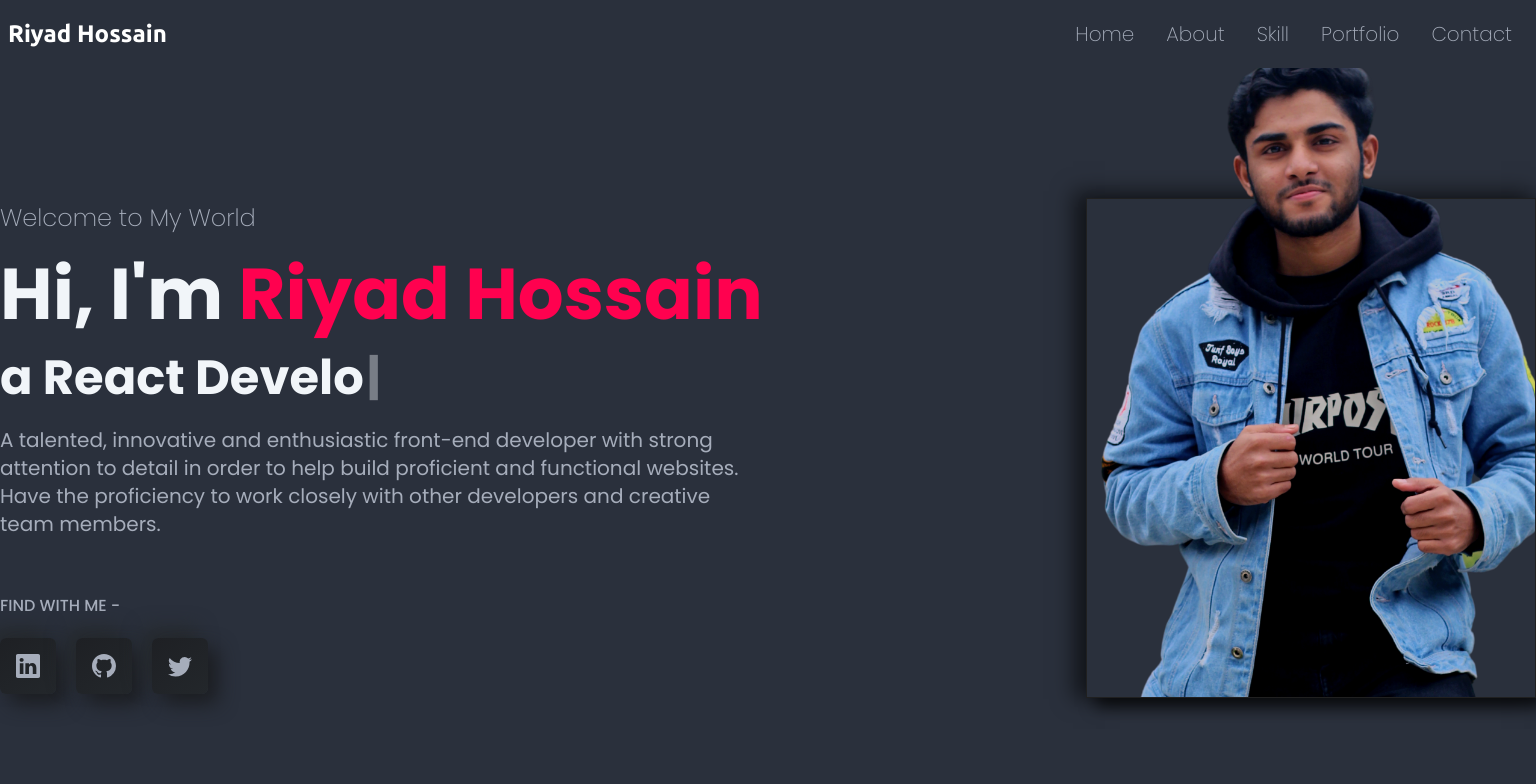
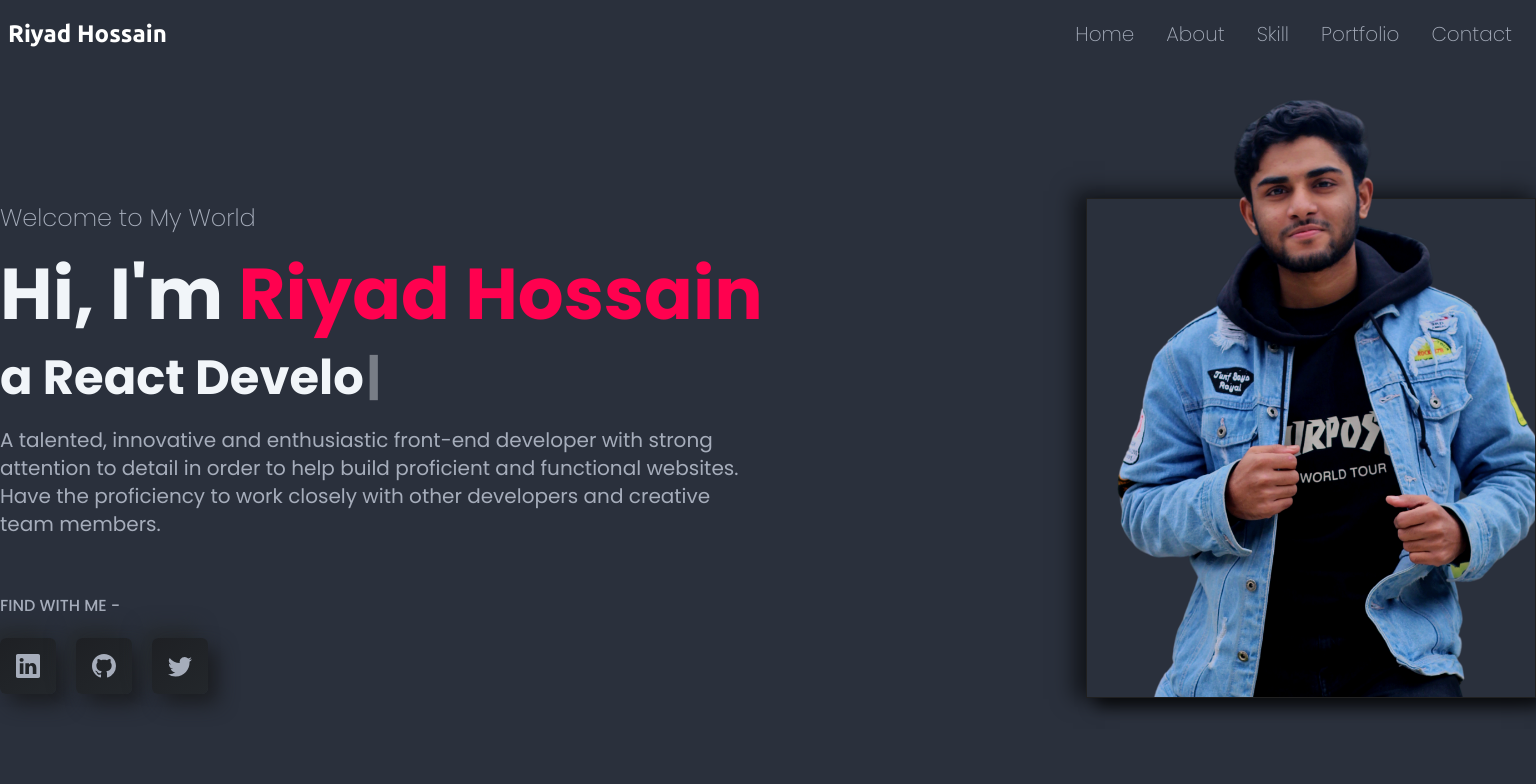
Before and after one commit to RiyaadHossain/MyPortfolio-1, a React (Create React App) app: page / in a window 1536 px wide. Shown: the top 784 px of the page. Built offline with nearby package versions, Linux system fonts and the light colour scheme.

Commit message:
banner img responsive fixed

```diff
--- a/src/App.css
+++ b/src/App.css
@@ -54,9 +54,9 @@ body {
   }
 }
 
-@media screen and (min-width: 795px) and (max-width:1024px) {
-  .hero-img{
-    max-height:320px ;
+@media screen and (min-width: 795px) and (max-width: 1024px) {
+  .hero-img {
+    max-height: 320px;
   }
   .banner-box {
     height: 300px;
@@ -64,14 +64,14 @@ body {
   }
 }
 
-@media screen and (min-width: 1024px) and (max-width: 1280px) {
-  .container{
+@media screen and (min-width: 1024px) and (max-width: 1480px) {
+  .container {
     padding: 0 3%;
   }
-  .hero-title{
+  .hero-title {
     font-size: 45px;
   }
-  .hero-subtitle{
+  .hero-subtitle {
     font-size: 38px;
   }
   .banner-box {
@@ -84,7 +84,13 @@ body {
   .about-img {
     width: 450px;
   }
-  .footer{
+  .footer {
     padding: 25px 0;
   }
 }
+
+@media screen and (min-width: 1481px) {
+  .hero-img {
+    height: 600px;
+  }
+}
```
